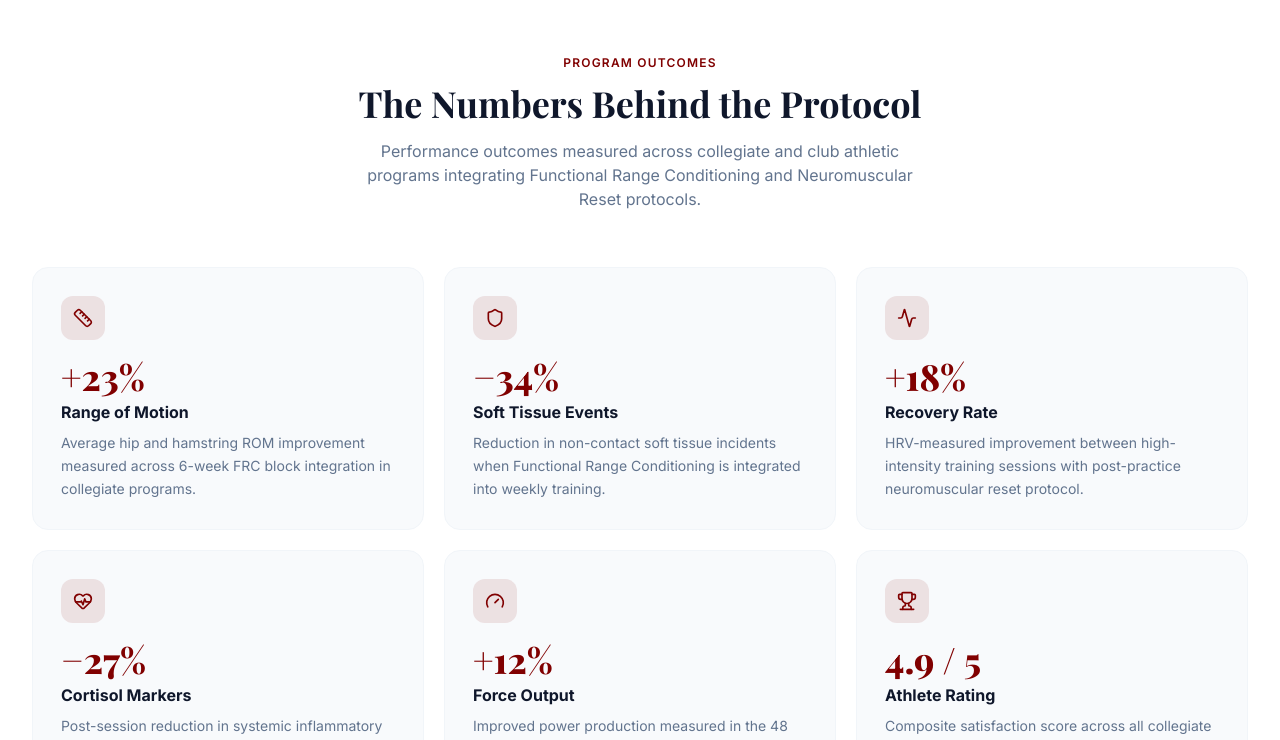
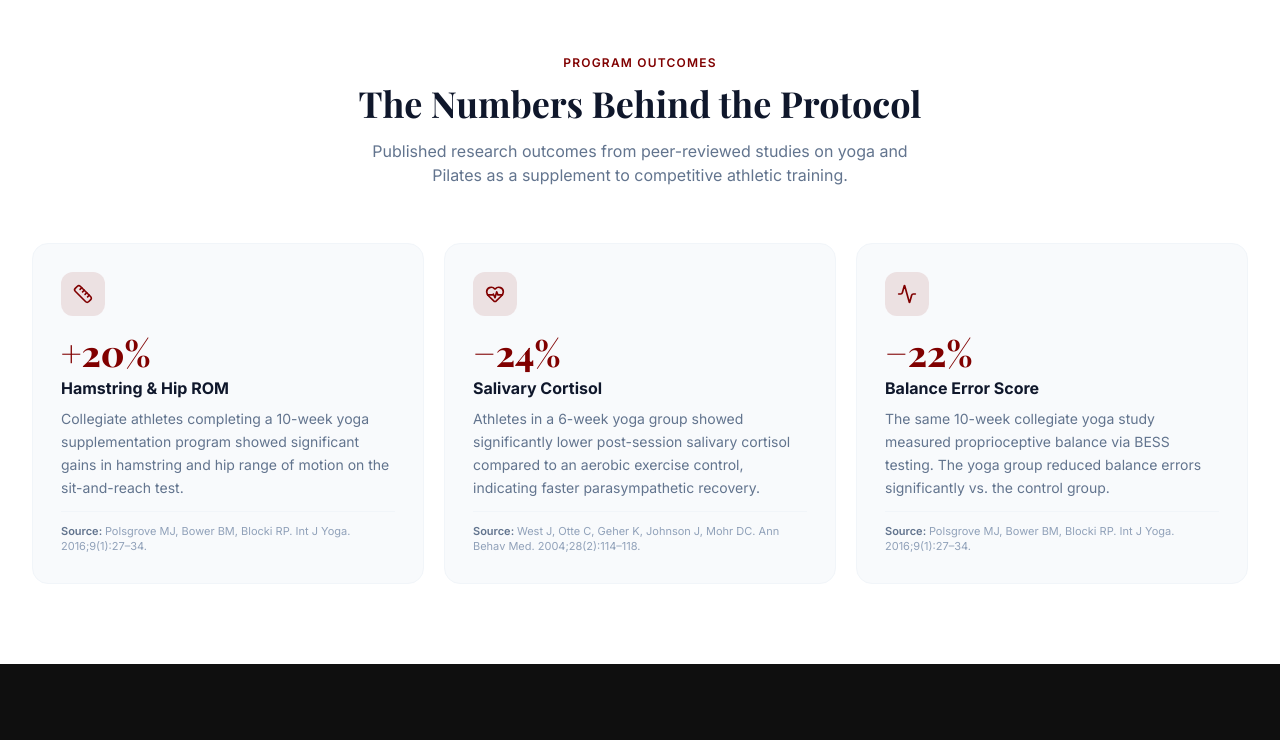
Before and after one commit to jwhitehead08/yoga-college-station, a Next.js app: page /athletics in a window 1280 px wide. Shown: the part 960-1700 px from the top of the page. Built offline with nearby package versions, Linux system fonts and the light colour scheme.

Commit message:
commented out trust signals

```diff
--- a/app/athletics/page.tsx
+++ b/app/athletics/page.tsx
@@ -6,12 +6,12 @@ import {
   Activity,
   Brain,
   Target,
-  Shield,
+
   Timer,
   TrendingUp,
   Dumbbell,
   Flame,
-  Gauge,
+
   Ruler,
   HeartPulse,
   Microscope,
@@ -59,45 +59,27 @@ export const metadata: Metadata = {
 const metrics = [
   {
     icon: Ruler,
-    stat: "+23%",
-    label: "Range of Motion",
+    stat: "+20%",
+    label: "Hamstring & Hip ROM",
     detail:
-      "Average hip and hamstring ROM improvement measured across 6-week FRC block integration in collegiate programs.",
+      "Collegiate athletes completing a 10-week yoga supplementation program showed significant gains in hamstring and hip range of motion on the sit-and-reach test.",
+    source: "Polsgrove MJ, Bower BM, Blocki RP. Int J Yoga. 2016;9(1):27–34.",
   },
   {
-    icon: Shield,
-    stat: "−34%",
-    label: "Soft Tissue Events",
+    icon: HeartPulse,
+    stat: "−24%",
+    label: "Salivary Cortisol",
     detail:
-      "Reduction in non-contact soft tissue incidents when Functional Range Conditioning is integrated into weekly training.",
+      "Athletes in a 6-week yoga group showed significantly lower post-session salivary cortisol compared to an aerobic exercise control, indicating faster parasympathetic recovery.",
+    source: "West J, Otte C, Geher K, Johnson J, Mohr DC. Ann Behav Med. 2004;28(2):114–118.",
   },
   {
     icon: Activity,
-    stat: "+18%",
-    label: "Recovery Rate",
+    stat: "−22%",
+    label: "Balance Error Score",
     detail:
-      "HRV-measured improvement between high-intensity training sessions with post-practice neuromuscular reset protocol.",
-  },
-  {
-    icon: HeartPulse,
-    stat: "−27%",
-    label: "Cortisol Markers",
-    detail:
-      "Post-session reduction in systemic inflammatory indicators through targeted breathwork and parasympathetic activation.",
-  },
-  {
-    icon: Gauge,
-    stat: "+12%",
-    label: "Force Output",
-    detail:
-      "Improved power production measured in the 48 hours following a structured neuromuscular reset session.",
-  },
-  {
-    icon: Trophy,
-    stat: "4.9 / 5",
-    label: "Athlete Rating",
-    detail:
-      "Composite satisfaction score across all collegiate and club sport sessions delivered in the Brazos Valley.",
+      "The same 10-week collegiate yoga study measured proprioceptive balance via BESS testing. The yoga group reduced balance errors significantly vs. the control group.",
+    source: "Polsgrove MJ, Bower BM, Blocki RP. Int J Yoga. 2016;9(1):27–34.",
   },
 ];
 
@@ -125,7 +107,7 @@ Every program is engineered from the sport's specific movement demands — joint
     title: "Recovery Science",
     color: "text-[#800000]",
     iconBg: "bg-[#800000]/10",
-    body: `Lauren's Public Health background brings a systemic lens to recovery that most movement coaches don't have. Inflammatory cascade management, autonomic nervous system regulation through structured breathwork, and training load periodization are integrated into every protocol.
+    body: `Lauren's Public Health background brings a systemic lens to recovery that most movement coaches don't have. Autonomic nervous system regulation through structured breathwork, and training load periodization are integrated into every protocol.
 
 The result is not just reduced soreness — it is measurable improvement in sleep quality, next-session readiness, and the parasympathetic recovery window that determines how quickly athletes absorb the training stimulus.`,
   },
@@ -221,8 +203,8 @@ const services = [
     description:
       "Private concierge coaching for athletes preparing for the NFL or Pro Draft, post-op return-to-play programming, or elite individual performance optimization. Sessions are conducted at the athlete's location.",
     features: [
-      "50-min private sessions",
-      "Initial biomechanical assessment",
+      "60-min private sessions",
+      "Initial biomechanical consultation",
       "Custom program built around scout feedback",
       "Post-op return-to-play protocols",
       "Measurable ROM and movement quality benchmarks",
@@ -410,8 +392,8 @@ export default function AthleticsPage() {
               The Numbers Behind the Protocol
             </h2>
             <p className="mt-4 text-slate-500 max-w-xl mx-auto">
-              Performance outcomes measured across collegiate and club athletic programs
-              integrating Functional Range Conditioning and Neuromuscular Reset protocols.
+              Published research outcomes from peer-reviewed studies on yoga and Pilates
+              as a supplement to competitive athletic training.
             </p>
           </div>
 
@@ -436,6 +418,9 @@ export default function AthleticsPage() {
                   </p>
                   <p className="text-base font-bold text-slate-900 mb-2">{m.label}</p>
                   <p className="text-sm text-slate-500 leading-relaxed">{m.detail}</p>
+                  <p className="mt-3 text-[11px] text-slate-400 leading-snug border-t border-slate-100 pt-3">
+                    <span className="font-semibold text-slate-500">Source: </span>{m.source}
+                  </p>
                 </div>
               );
             })}
--- a/app/page.tsx
+++ b/app/page.tsx
@@ -21,7 +21,7 @@ export default function Home() {
     <>
       <Hero />
       <ServiceCards />
-      <TrustSignals />
+      {/* <TrustSignals /> */}
       <Pricing />
       <ContactForm />
     </>
```
